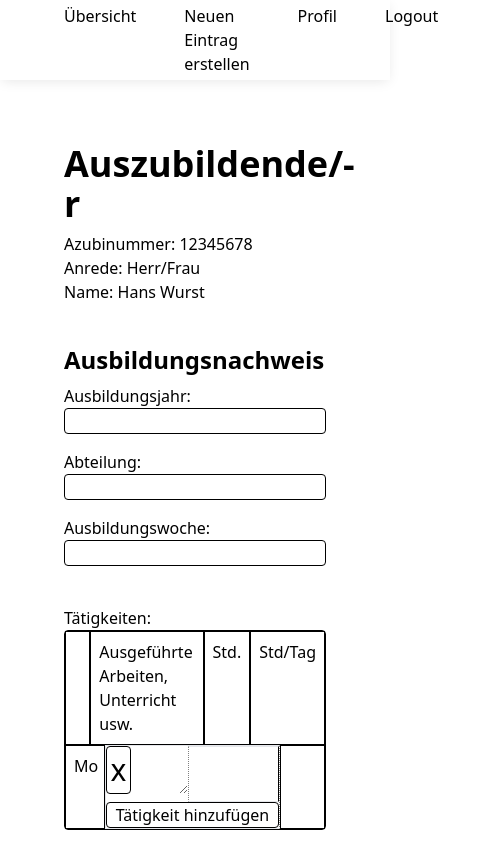
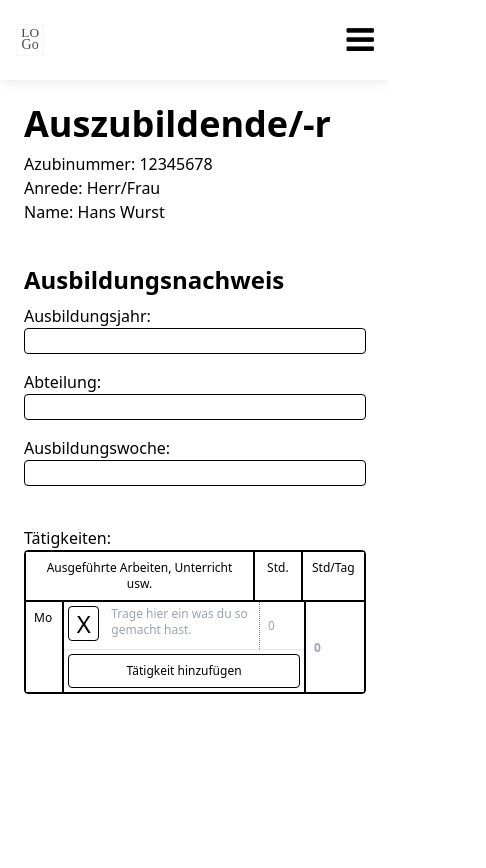
Before and after one commit to GSO-SW/coded-prototype-bohk, a plain HTML site: page nachweis.html in a window 390 px wide. Shown: the whole page, 486 px wide, since content can reach past the window. After the commit the page ends 844 px from the top, so only its background shows below. Drawn offline with nearby package versions, Linux system fonts and the light colour scheme.

Commit message:
cleanup nachweis

```diff
--- a/nachweis.html
+++ b/nachweis.html
@@ -2,8 +2,10 @@
 <html lang="en">
 <head>
     <meta charset="UTF-8">
+    <meta name="viewport" content="width=device-width, user-scalable=no">
     <title>Title</title>
     <link rel="stylesheet" href="css/layout.css">
+    <link rel="stylesheet" href="https://cdnjs.cloudflare.com/ajax/libs/font-awesome/4.7.0/css/font-awesome.min.css">
     <script src="https://cdn.tailwindcss.com"></script>
 </head>
 <body>
@@ -11,19 +13,32 @@
     <div class="logo">
         <img class="pr-[3rem] w-[6rem] h-auto" src="img/logo.svg" alt="">
     </div>
-    <nav class="menu flex justify-between w-full">
+    <nav class="menu hidden md:flex justify-between w-full">
         <ul class="flex">
-            <li>Übersicht</li>
-            <li>Neuen Eintrag erstellen</li>
+            <li><a href="#">Übersicht</a></li>
+            <li><a href="#">Neuen Eintrag erstellen</a></li>
         </ul>
         <ul class="flex">
-            <li>Profil</li>
-            <li>Logout</li>
+            <li><a href="#">Profil</a></li>
+            <li><a href="#">Logout</a></li>
+        </ul>
+    </nav>
+    <div class="w-full flex justify-end md:hidden ">
+        <i class="burger fa fa-bars text-black text-[2rem] cursor-pointer"></i>
+    </div>
+
+    <nav class="mobile-menu flex justify-center items-center hidden z-10 text-black absolute top-0 left-0 justify-center w-[100vw] h-[100vh] bg-white">
+        <i class="close-icon hover:rotate-90 transition-all cursor-pointer fa fa-times text-black absolute top-[1rem] right-[1rem] text-4xl"></i>
+        <ul class="mobile-menu-items text-4xl m-5 text-center">
+            <li><a href="#">Übersicht</a></li>
+            <li><a href="#">Eintrag erstellen</a></li>
+            <li><a href="#">Profil</a></li>
+            <li><a href="#">Logout</a></li>
         </ul>
     </nav>
 </header>
 
-<main class="w-full">
+<main class="w-full md:p-16 p-6">
     <div class="info">
         <h1 class="font-bold text-4xl mb-2">Auszubildende/-r</h1>
         <a class="text-h1"></a>
@@ -58,46 +73,56 @@
 
         <div class="mt-10">
             Tätigkeiten:
-            <div class="entries-container border border-black rounded">
-                <div class="header-row flex-row hidden md:flex">
-                    <div class="border border-black p-2 w-10"></div>
+            <div class="entries-container border border-black rounded text-xs md:text-sm">
+                <div class="header-row flex-row flex text-center">
+                    <div class="border border-black p-2 hidden md:block w-10"></div>
                     <div class="border border-black p-2 flex-grow"> Ausgeführte Arbeiten, Unterricht usw.</div>
-                    <div class="border border-black p-2 w-24"> EinzelStd.</div>
-                    <div class="border border-black p-2 w-24"> GesamtStd.</div>
-                    <div class="border border-black p-2 w-24"> Abteilung</div>
-                </div>
-                <div class="header-row flex-row flex md:hidden">
-                    <div class="border border-black p-2 w-10"></div>
-                    <div class="border border-black p-2 flex-grow"> Ausgeführte Arbeiten, Unterricht usw.</div>
-                    <div class="border border-black p-2 w-24"> Std.</div>
-                    <div class="border border-black p-2 w-24"> Std/Tag</div>
+                    <div class="border border-black p-2 w-12"> Std.</div>
+                    <div class="border border-black p-2 w-16 md:w-20">Std/Tag</div>
+                    <div class="border border-black p-2 hidden md:block w-24"> Abteilung</div>
                 </div>
                 <div class="header-row flex flex-row">
                     <div class="border border-black p-2 w-10">Mo</div>
-                    <div class="border border-grey flex-grow" style="border-right: 1px grey dotted">
-                        <div class="flex flex-col">
-                            <div class="flex flex-row ">
-                                <div class="flex gap-x-2 w-full mb-2">
-                                    <button class="w-10 border text-3xl border-black rounded">x</button>
-                                    <textarea class="w-full h-full"></textarea>
+                    <div class="border border-grey flex-grow border border-black">
+                        <div id="text-std-button-container" class="flex flex-col ">
+                            <div id="text-std-container" class="flex flex-row h-12 md:h-16 border-b border-grey">
+                                <div id="text-container" class="flex gap-x-2 flex-grow mb-2">
+                                    <button class="w-10 border text-2xl border-black rounded mt-1 ml-1">X</button>
+                                    <textarea class="w-full h-full p-1 h-auto" style="resize: none;" placeholder="Trage hier ein was du so gemacht hast."></textarea>
                                 </div>
-                                <div class="border border-grey p-2 md:w-24 w-full"
-                                     style="border-left: 1px grey dotted; border-right: 1px black solid"><input
-                                        type="number" class="w-full h-full"></div>
+                                <div id="std-container" class="p-2 w-12"
+                                     style="border-left: 1px grey dotted;">
+                                    <input type="number" placeholder="0" class="w-full h-full"></div>
                             </div>
-                            <button class="w-full border border-black rounded">Tätigkeit hinzufügen</button>
+                            <button class="w-auto m-1 p-2 border border-black rounded">Tätigkeit hinzufügen</button>
                         </div>
-
                     </div>
-                    <div class="border border-black p-2 w-24"><input type="number" class="w-full h-full">
+                    <div class="border border-black p-2 md:w-20 w-16">
+                        <input type="number" placeholder="0" class="w-full h-full font-bold">
                     </div>
-                    <div class="border border-black p-2 md:w-24 w-full hidden md:flex"><input type="text" class="w-full h-full"></div>
+                    <div class="border border-black p-2 md:w-24 w-full hidden md:flex">
+                        <input type="text" placeholder="IT" class="w-full h-full text-center p-1">
+                    </div>
                 </div>
             </div>
         </div>
     </div>
 </main>
 
+<script>
+    document.addEventListener('DOMContentLoaded', function () {
+        const burger = document.querySelector('.burger');
+        const mobileMenu = document.querySelector('.mobile-menu');
+        const closeIcon = document.querySelector('.close-icon');
+        burger.addEventListener('click', function () {
+            mobileMenu.classList.remove('hidden');
+        })
+        closeIcon.addEventListener('click', function () {
+            mobileMenu.classList.add('hidden');
+        })
+    })
+</script>
+
 
 </body>
 </html>
```
Also changed, not shown: layout.html (+4 -0 lines).
